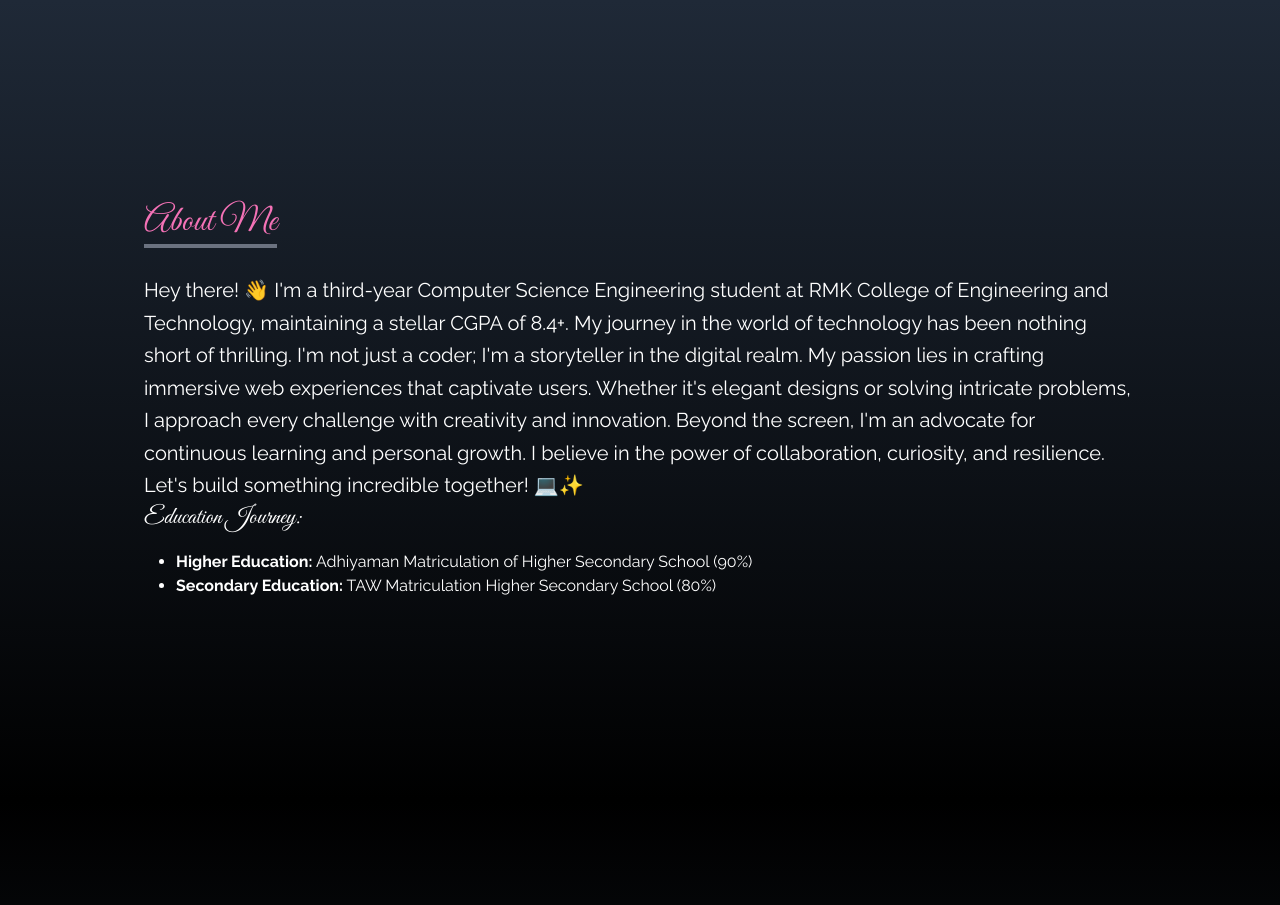
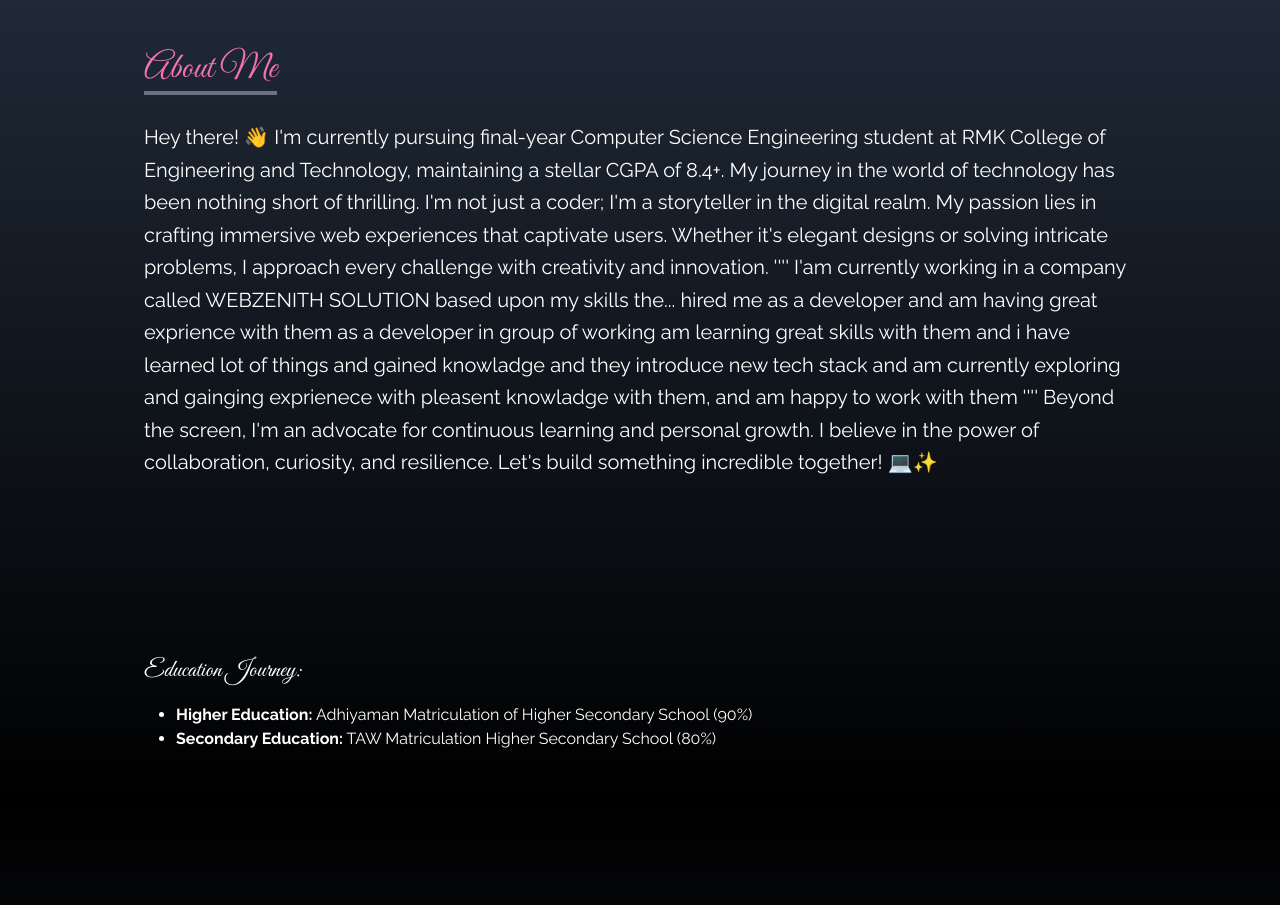
Before and after one commit to Sam-mark12/Portfolio, a React (Vite) app: page / in a window 1280 px wide. Shown: the part 800-1705 px from the top of the page. Built offline with nearby package versions, Linux system fonts and the light colour scheme.

Commit message:
Add the photo

```diff
--- a/src/components/About.jsx
+++ b/src/components/About.jsx
@@ -8,15 +8,18 @@ const About = () => {
           <p className='text-4xl font-signature text-pink-400 inline border-b-4 border-gray-500 capitalize'>About Me</p>
         </div>
         <p className='text-xl leading-relaxed'>
-          Hey there! 👋 I'm a third-year Computer Science Engineering student at RMK College of Engineering and Technology, maintaining a stellar CGPA of 8.4+. My journey in the world of technology has been nothing short of thrilling.
+          Hey there! 👋 I'm currently pursuing  final-year Computer Science Engineering student at RMK College of Engineering and Technology, maintaining a stellar CGPA of 8.4+. My journey in the world of technology has been nothing short of thrilling.
 
           I'm not just a coder; I'm a storyteller in the digital realm. My passion lies in crafting immersive web experiences that captivate users. Whether it's elegant designs or solving intricate problems, I approach every challenge with creativity and innovation.
-
+          ''''
+          I'am currently working in a company called WEBZENITH SOLUTION based upon my skills the... hired me as a developer and am having great exprience with them as a developer in group of working am learning great skills with them and i have learned lot of things and gained knowladge
+          and they introduce new tech stack and am currently exploring and gainging exprienece with pleasent knowladge with them, and am happy to work with them
+          ''''
           Beyond the screen, I'm an advocate for continuous learning and personal growth. I believe in the power of collaboration, curiosity, and resilience.
 
           Let's build something incredible together! 💻✨
         </p>
-        <div className='flex font-signature text-2xl'>
+        <div className='flex font-signature text-2xl mt-44'>
           Education Journey:
         </div>
         <ul className='list-disc ml-8 mt-4'>
```
Also changed, not shown: src/assets/photo.png.
